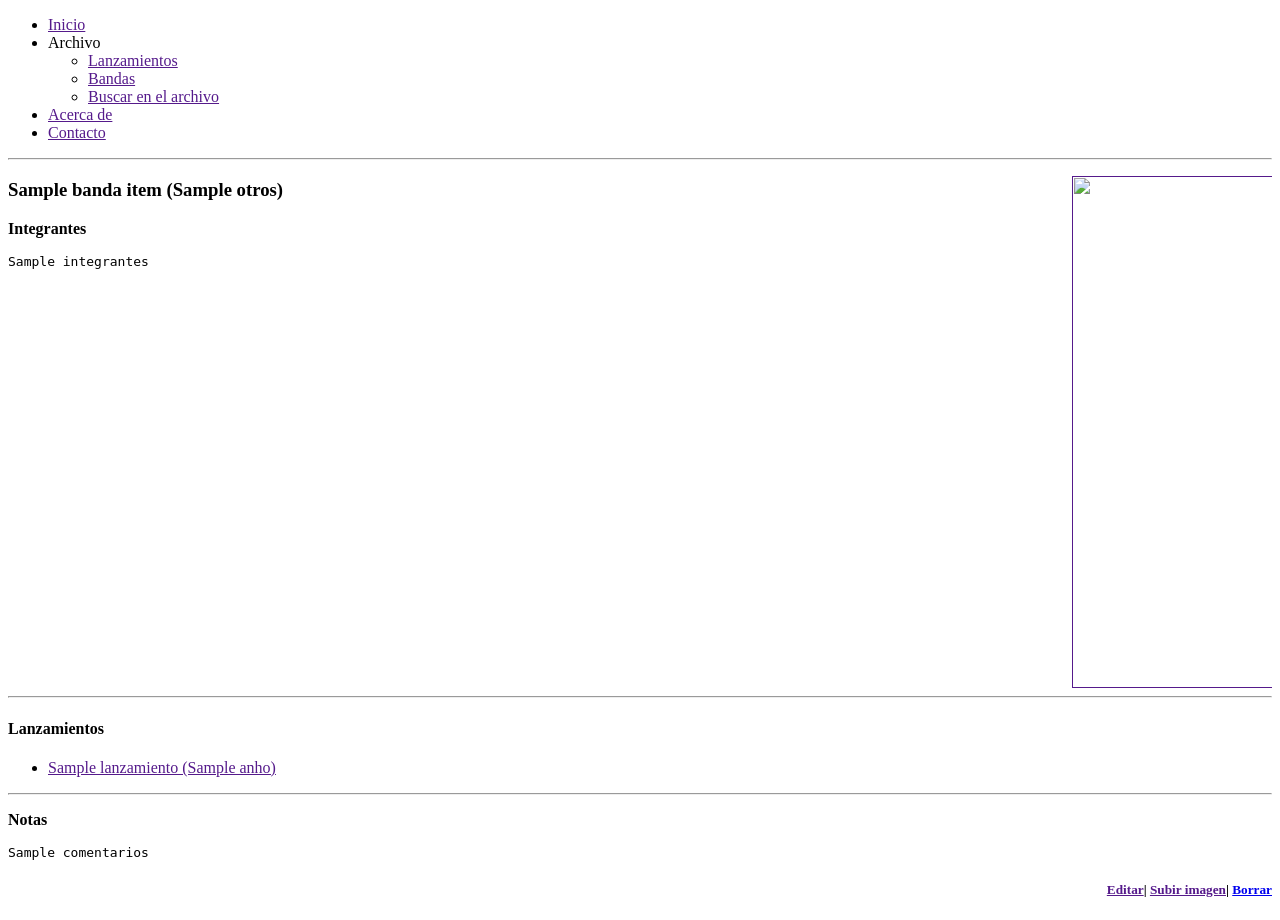
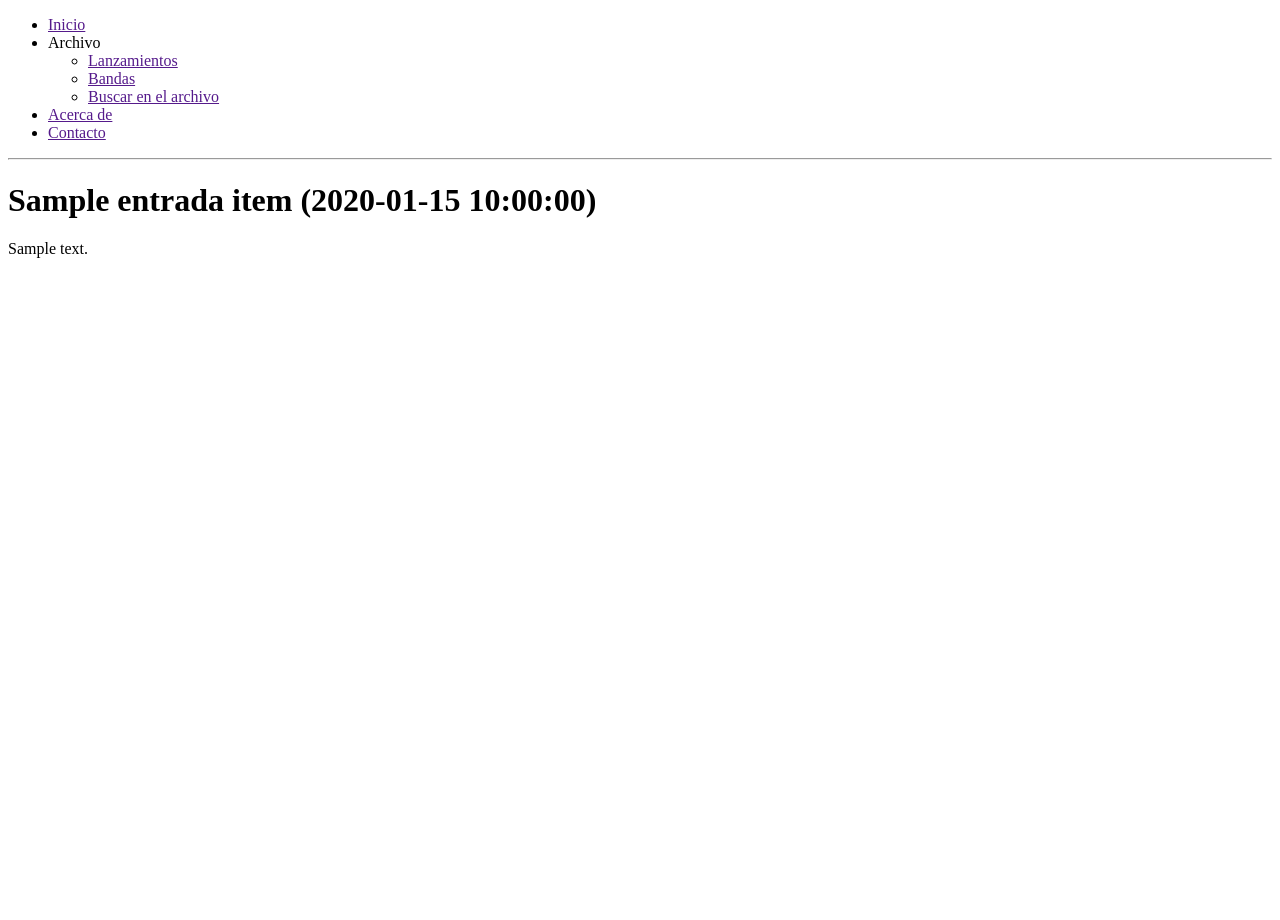
Before and after one commit to drumsoverbogota/archivo, a PHP site: the page made by application/views/entrada/view.php in a window 1280 px wide. Shown: the part 340-1260 px from the top of the page. After the commit the page ends 598 px from the top, so only its background shows below. Run offline with PHP 8.4, Linux system fonts and the light colour scheme; the template is opened without the code that fills it: most values are stand-ins (such as "Sample title", 1, 10 or a date in 2020); data that the repository does not hold is empty.

Commit message:
Añadido más de las entradas  Changes to be committed: 	modified:   application/config/routes.php 	modified:   application/controllers/Entrada.php 	modified:   application/controllers/Paginas.php 	modified:   application/models/Entrada_model.php 	modified:   application/views/entrada/create.php 	modified:   application/views/entrada/view.php 	modified:   application/views/paginas/home.php 	modified:   pun.sql

```diff
--- a/application/config/routes.php
+++ b/application/config/routes.php
@@ -66,6 +66,7 @@ $route['paginas/send'] = 'paginas/send';
 $route['paginas/(:any)'] = 'paginas/view/$1';
 $route['paginas'] = 'paginas';
 $route['entrada/create'] = 'entrada/create';
+$route['entrada/(:any)'] = 'entrada/view/$1';
 $route['entrada'] = 'entrada';
 $route['default_controller'] = 'paginas';
 $route['(:any)'] = 'paginas/view/$1';
--- a/application/controllers/Entrada.php
+++ b/application/controllers/Entrada.php
@@ -8,6 +8,7 @@ class Entrada extends CI_Controller {
 				$this->load->helper('url');
 				$this->load->helper(array('form', 'url'));
 				$this->load->library('ion_auth');
+				$this->load->model('entrada_model');
 
         }
 
--- a/application/views/entrada/create.php
+++ b/application/views/entrada/create.php
@@ -5,13 +5,13 @@
 <?php echo form_open('entrada/create'); ?>
 
     <label for="titulo">Titulo</label>
-    <input type="input" name="nombre" /><br />
+    <input type="input" name="titulo" /><br />
 
     <label for="resumen">Resumen (solo blog)</label>
-    <textarea name="otros"></textarea><br />
+    <textarea name="resumen"></textarea><br />
 
     <label for="contenido">Contenido</label>
-    <textarea name="integrantes"></textarea><br />
+    <textarea name="contenido"></textarea><br />
 
     <select class="grande" name="tipo">
         <option value="blog">Blog</option>
--- a/application/views/entrada/view.php
+++ b/application/views/entrada/view.php
@@ -9,69 +9,7 @@
 	}
 </script>
 
-<?php
-
-if ($banda_item['imagen'] == NULL){ ?>
-	<P><IMG class = 'view-image' SRC="<?php echo base_url('images/placeholder.gif'); ?>" ALIGN="RIGHT">
-<?php } else{
-		preg_match('/(.*)\.(.*)/',$banda_item['imagen'], $match);
-		$path = $match[1];
-		$extension = $match[2];
-		$thumb = $path.'_small.'.$extension;
-
-	?>
-	<P><a href="<?php echo base_url('images/'.$banda_item['imagen']); ?>"><IMG class = 'view-na' SRC="<?php echo base_url('images/'.$thumb); ?>" ALIGN="RIGHT"></IMG></a>
-<?php }?>
-</P>
-
-
-<p><H3><?php echo $banda_item['nombre'];?>
-<?php if ($banda_item['otros']){?>
-	(<?php echo str_replace("\n", ",", $banda_item['otros']); ?>)
-<?php }?>
-</H3></p>
-
+<h1><?php echo $entrada_item['titulo'].' ('.$entrada_item['fecha'].')'?></h1>
 <p>
-<?php if ($banda_item['integrantes']){?>
-<b>Integrantes</b>
-<pre>
-<?php echo $banda_item['integrantes']; ?>
-</pre>
-<?php }?>
+	<?php echo $entrada_item['contenido']?>
 </p>
-<BR CLEAR="ALL">
-
-<hr>
-<h4>Lanzamientos</h4>
-<ul>
-<?php foreach ($lanzamiento as $lanzamiento_item): ?>
-	<li>
-		<a href="<?php echo site_url('lanzamiento/'.$lanzamiento_item['nombrecorto']); ?>">
-			<?php echo $lanzamiento_item['nombre']; ?>
-			(<?php echo $lanzamiento_item['anho']; ?>)
-			</a>
-	</li>
-<?php endforeach; ?>
-</ul>
-<hr>
-<p>
-<?php if ($banda_item['comentarios']){?>
-<b>Notas</b>
-<pre>
-<?php echo $banda_item['comentarios']; ?>
-</pre>
-<?php }?>
-</p>
-
-<?php
-if ($this->ion_auth->logged_in()){
-?>
-<div align="right"><h5>
-<a href="<?php echo site_url('banda/edit/'.$banda_item['nombrecorto']); ?>">Editar</a>|
-<a href="<?php echo site_url('banda/upload/'.$banda_item['nombrecorto']); ?>">Subir imagen</a>|
-<a href="javascript:void(0);" onclick="borrar()">Borrar</a>
-
-</h5></div>
-<?php
-}
-?>
--- a/pun.sql
+++ b/pun.sql
@@ -94,11 +94,11 @@ ALTER TABLE `lanzamiento` ADD `nombrecorto` VARCHAR(30) NOT NULL AFTER `nombre`,
 ALTER TABLE `banda` ADD `nombrecorto` VARCHAR(30) NOT NULL AFTER `nombre`, ADD UNIQUE `nombrecorto` (`nombrecorto`);
 
 CREATE TABLE IF NOT EXISTS `entrada` (
-  `id` int(11) NOT NULL,
+  `id` int(11) NOT NULL AUTO_INCREMENT,
   `titulo` varchar(100) NOT NULL,
   `contenido` text NOT NULL,
   `resumen` text NOT NULL,
   `tipo` varchar(10) NOT NULL DEFAULT '0',
   `fecha` date NOT NULL,
   PRIMARY KEY (`id`)
-) ENGINE=MyISAM DEFAULT CHARSET=latin1;
+) ENGINE=MyISAM AUTO_INCREMENT=1 DEFAULT CHARSET=latin1;
```
Also changed, not shown: application/controllers/Paginas.php (+4 -4 lines), application/models/Entrada_model.php (+13 -10 lines), application/views/paginas/home.php (+11 -0 lines).
